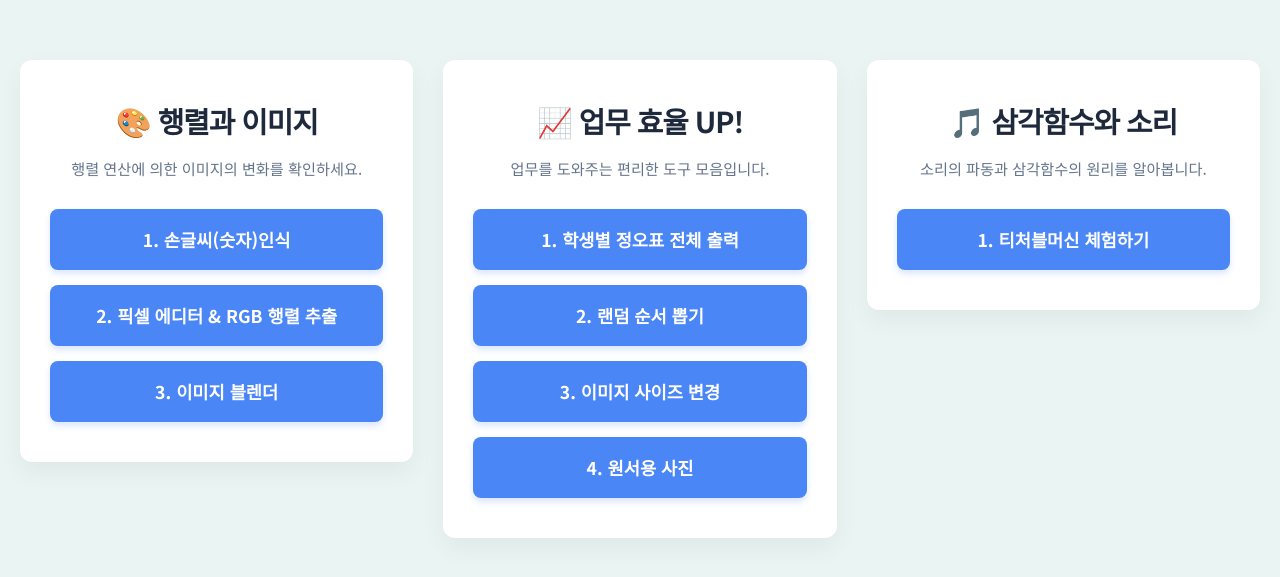
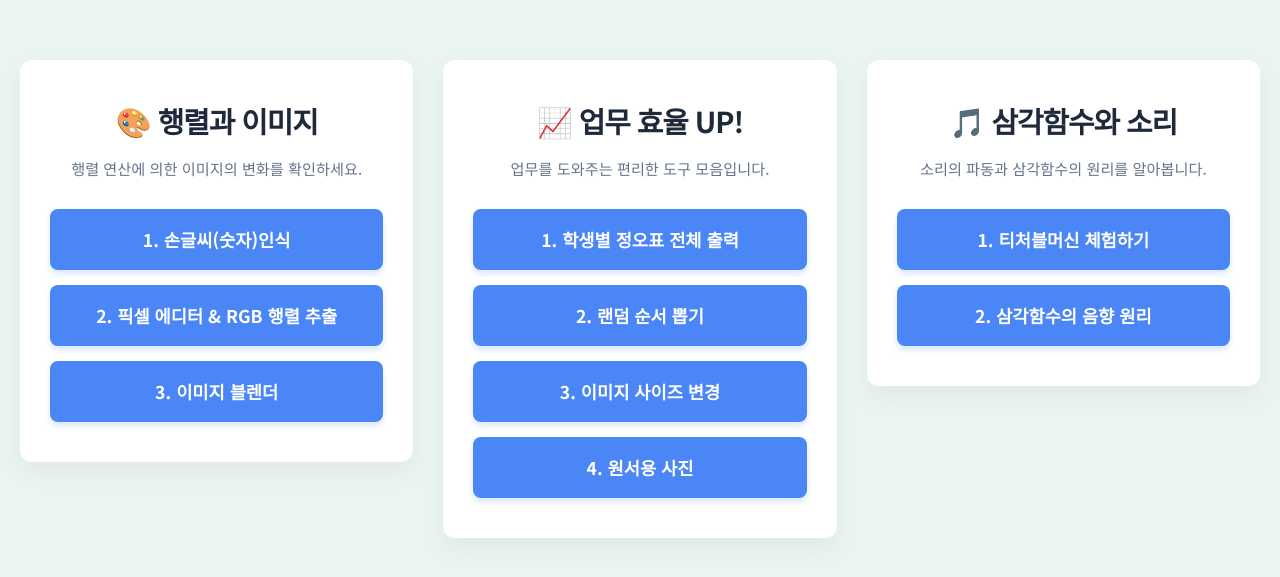
Before and after one commit to math7942/math_26, a plain HTML site: page index.html in a window 1280 px wide. Shown: the part 121-698 px from the top of the page. Drawn offline with Linux system fonts and the light colour scheme.

Commit message:
Update index.html

```diff
--- a/index.html
+++ b/index.html
@@ -123,6 +123,7 @@
             <div class="menu-list">
                 <!-- 위에서 안내해 드렸던 sound_math.html 파일로 연결됩니다 -->
                 <a href="TMtest.html" class="menu-link" target="_blank">1. 티처블머신 체험하기</a>
+                <a href="2. trigonometry_active_noise_cancellation.html" class="menu-link" target="_blank">2. 삼각함수의 음향 원리</a>
             </div>
         </div>
 
```
